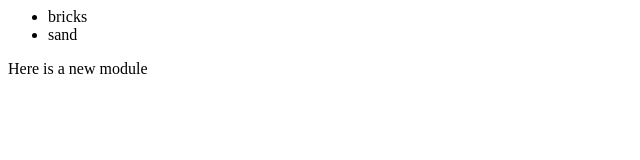
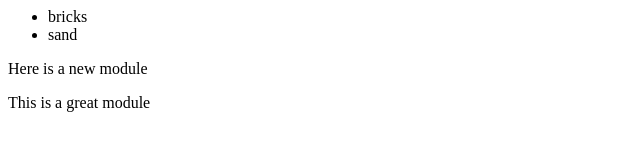
Before and after one commit to and0ne808/newGitTest, a plain HTML site: page index.html in a window 1280 px wide. Shown: the whole page, without its empty margins (0-640 px from the left). Drawn offline with Linux system fonts and the light colour scheme.

Commit message:
added another line

```diff
--- a/index.html
+++ b/index.html
@@ -10,6 +10,7 @@
 
 		<module-one>
 			<p>Here is a new module</p>
+			<p>This is a great module</p>
 		</module-one>
 	</body>
 </html>
```
